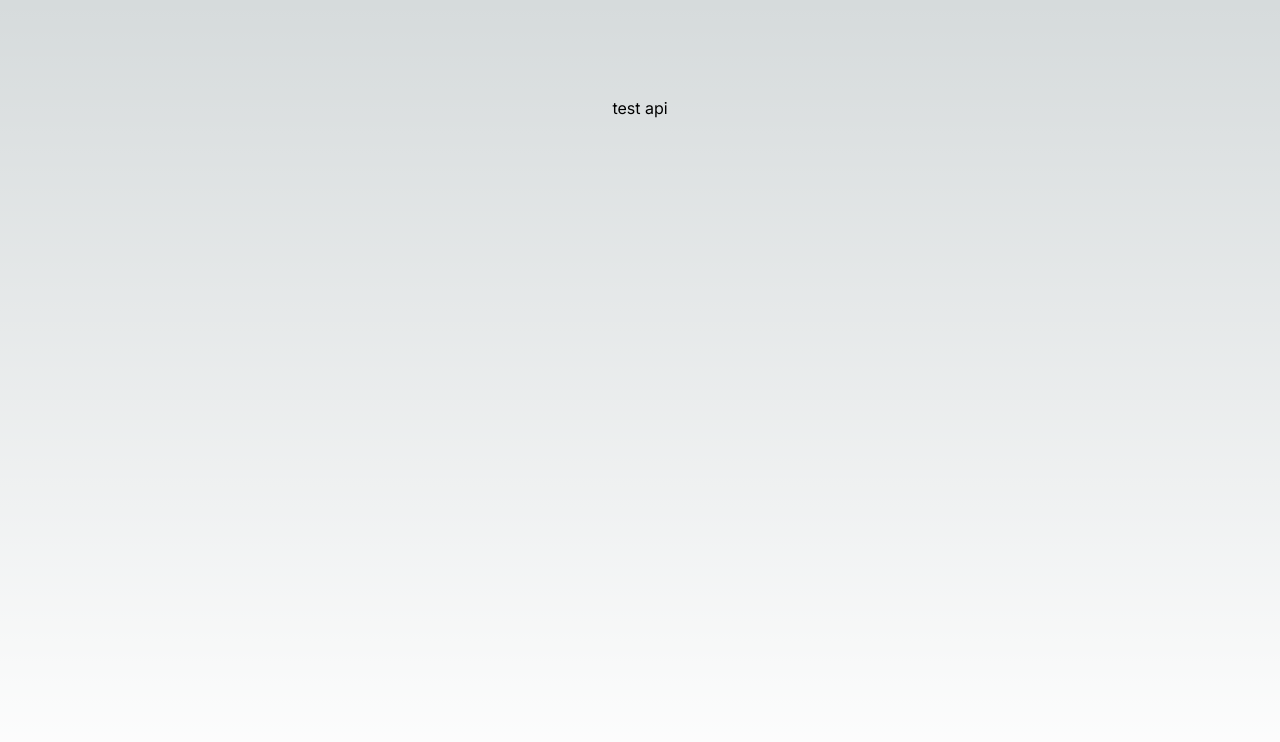
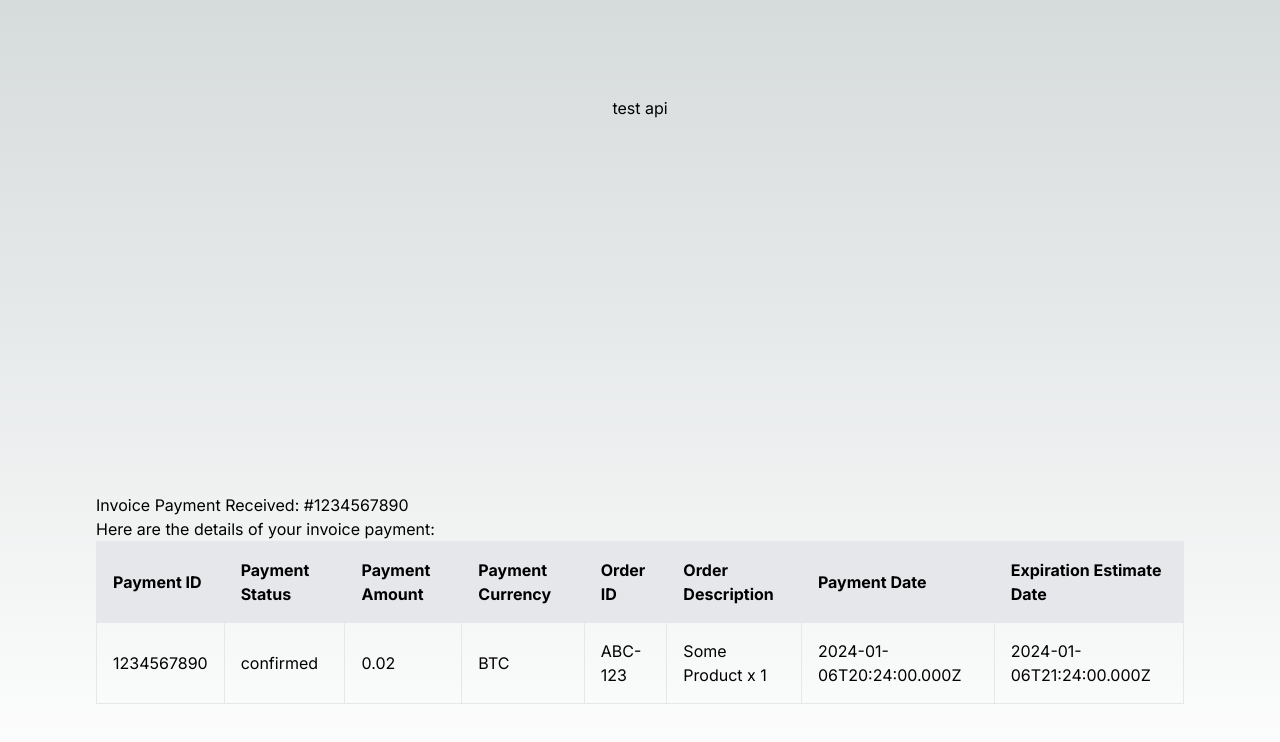
Before and after one commit to IbrahimIjai/nowpayment-sandbox-test, a Next.js app: page / in a window 1280 px wide. Shown: the top 742 px of the page. Built offline with nearby package versions, Linux system fonts and the light colour scheme.

Commit message:
added email template

```diff
--- a/src/app/hello/route.ts
+++ b/src/app/hello/route.ts
@@ -1,20 +1,62 @@
+import EmailTemplate from "@/components/email-template";
 import { Resend } from "resend";
 
-export async function POST(request: Request) {
-  //   const body = await req.json();
-  const body = await request.json();
-
+export async function POST(req: Request) {
+  const {payment_id, payment_status, pay_address} = await req.json();
+  console.log(payment_id);
   const resend = new Resend("re_N7krBaY6_9yeW9hjppYAm4PPJzQpuLqgU");
 
   let res = await resend.emails.send({
     from: "onboarding@resend.dev",
     to: "sunday.m1701072@st.futminna.edu.ng",
     subject: "Hello World",
-    text: JSON.stringify(body),
-    // html: "<p>Congrats on sending your <strong>first email</strong>!</p>",
+    react: EmailTemplate({
+      payment_id,
+      payment_status,
+      pay_address,
+      price_amount: "1000",
+      price_currency: "USD",
+      pay_amount: "0.02",
+      pay_currency: "BTC",
+      order_id: "ABC-123",
+      order_description: "Some Product x 1",
+      created_at: "2024-01-06T20:24:00.000Z",
+      updated_at: "2024-01-06T20:25:00.000Z",
+      purchase_id: "0987654321",
+      amount_received: "0.02",
+      payin_extra_id: "null",
+      smart_contract: "",
+      network: "BTC",
+      network_precision: "8",
+      time_limit: "null",
+      burning_percent: "null",
+      expiration_estimate_date: "2024-01-06T21:24:00.000Z",
+    }),
   });
-
-//   callbackurl
 
   return Response.json(res);
 }
+
+// {
+//   "payment_id": "5745459419",
+//   "payment_status": "waiting",
+//   "pay_address": "3EZ2uTdVDAMFXTfc6uLDDKR6o8qKBZXVkj",
+//   "price_amount": 3999.5,
+//   "price_currency": "usd",
+//   "pay_amount": 0.17070286,
+//   "pay_currency": "btc",
+//   "order_id": "RGDBP-21314",
+//   "order_description": "Apple Macbook Pro 2019 x 1",
+//   "ipn_callback_url": "https://nowpayments.io",
+//   "created_at": "2020-12-22T15:00:22.742Z",
+//   "updated_at": "2020-12-22T15:00:22.742Z",
+//   "purchase_id": "5837122679",
+//   "amount_received": null,
+//   "payin_extra_id": null,
+//   "smart_contract": "",
+//   "network": "btc",
+//   "network_precision": 8,
+//   "time_limit": null,
+//   "burning_percent": null,
+//   "expiration_estimate_date": "2020-12-23T15:00:22.742Z"
+// }
--- a/src/app/page.tsx
+++ b/src/app/page.tsx
@@ -1,6 +1,6 @@
 "use client";
 import axios from "axios";
-
+import EmailTemplate from "@/components/email-template";
 export default function Home() {
   const testapi = async () => {
     await axios
@@ -24,6 +24,28 @@ export default function Home() {
   return (
     <main className="flex min-h-screen flex-col items-center justify-between p-24">
       <div onClick={testapi}>test api</div>
+      <EmailTemplate
+        payment_id="1234567890"
+        payment_status="confirmed"
+        pay_address="1A1zP1eP5QGefi2DMPTfTL5SLmv7DivfNa"
+        price_amount="1000"
+        price_currency="USD"
+        pay_amount="0.02"
+        pay_currency="BTC"
+        order_id="ABC-123"
+        order_description="Some Product x 1"
+        created_at="2024-01-06T20:24:00.000Z"
+        updated_at="2024-01-06T20:25:00.000Z"
+        purchase_id="0987654321"
+        amount_received="0.02"
+        payin_extra_id="null"
+        smart_contract=""
+        network="BTC"
+        network_precision="8"
+        time_limit="null"
+        burning_percent="null"
+        expiration_estimate_date="2024-01-06T21:24:00.000Z"
+      />
     </main>
   );
 }
--- /dev/null
+++ b/src/components/email-template.tsx
@@ -0,0 +1,107 @@
+import React from "react";
+// {
+//     "payment_id": "5745459419",
+//     "payment_status": "waiting",
+//     "pay_address": "3EZ2uTdVDAMFXTfc6uLDDKR6o8qKBZXVkj",
+//     "price_amount": 3999.5,
+//     "price_currency": "usd",
+//     "pay_amount": 0.17070286,
+//     "pay_currency": "btc",
+//     "order_id": "RGDBP-21314",
+//     "order_description": "Apple Macbook Pro 2019 x 1",
+//     "ipn_callback_url": "https://nowpayments.io",
+//     "created_at": "2020-12-22T15:00:22.742Z",
+//     "updated_at": "2020-12-22T15:00:22.742Z",
+//     "purchase_id": "5837122679",
+//     "amount_received": null,
+//     "payin_extra_id": null,
+//     "smart_contract": "",
+//     "network": "btc",
+//     "network_precision": 8,
+//     "time_limit": null,
+//     "burning_percent": null,
+//     "expiration_estimate_date": "2020-12-23T15:00:22.742Z"
+//   }
+
+export default function EmailTemplate({
+  payment_id,
+  payment_status,
+  pay_address,
+  price_amount,
+  price_currency,
+  pay_amount,
+  pay_currency,
+  order_id,
+  order_description,
+  created_at,
+  updated_at,
+  purchase_id,
+  amount_received,
+  payin_extra_id,
+  smart_contract,
+  network,
+  network_precision,
+  time_limit,
+  burning_percent,
+  expiration_estimate_date,
+}: {
+  payment_id: string;
+  payment_status: string;
+  pay_address: string;
+  price_amount: string;
+  price_currency: string;
+  pay_amount: string;
+  pay_currency: string;
+  order_id: string;
+  order_description: string;
+  created_at: string;
+  updated_at: string;
+  purchase_id: string;
+  amount_received: string;
+  payin_extra_id: string;
+  smart_contract: string;
+  network: string;
+  network_precision: string;
+  time_limit: string;
+  burning_percent: string;
+  expiration_estimate_date: string;
+}) {
+  return (
+    <div className="email-template">
+      <h1>Invoice Payment Received: #{payment_id}</h1>
+      <p>Here are the details of your invoice payment:</p>
+      <table className="border border-collapse w-full">
+        <tr>
+          <th className="border p-4 text-left bg-gray-200">Payment ID</th>
+          <th className="border p-4 text-left bg-gray-200">Payment Status</th>
+          <th className="border p-4 text-left bg-gray-200">Payment Amount</th>
+          <th className="border p-4 text-left bg-gray-200">Payment Currency</th>
+          <th className="border p-4 text-left bg-gray-200">Order ID</th>
+          <th className="border p-4 text-left bg-gray-200">Order Description</th>
+          <th className="border p-4 text-left bg-gray-200 hidden sm:table-cell">
+            Payment Date
+          </th>
+          <th className="border p-4 text-left bg-gray-200 hidden sm:table-cell">
+            Expiration Estimate Date
+          </th>
+        </tr>
+        <tr>
+          <td className="border p-4 text-left block sm:table-cell">{payment_id}</td>
+          <td className="border p-4 text-left block sm:table-cell">
+            {payment_status}
+          </td>
+          <td className="border p-4 text-left">{pay_amount}</td>
+          <td className="border p-4 text-left">{pay_currency}</td>
+          <td className="border p-4 text-left">{order_id}</td>
+          <td className="border p-4 text-left">{order_description}</td>
+          <td className="border p-4 text-left hidden sm:table-cell">
+            {created_at}
+          </td>
+          <td className="border p-4 text-left hidden sm:table-cell">
+            {expiration_estimate_date}
+          </td>
+        </tr>
+      </table>
+    </div>
+  );
+}
```
